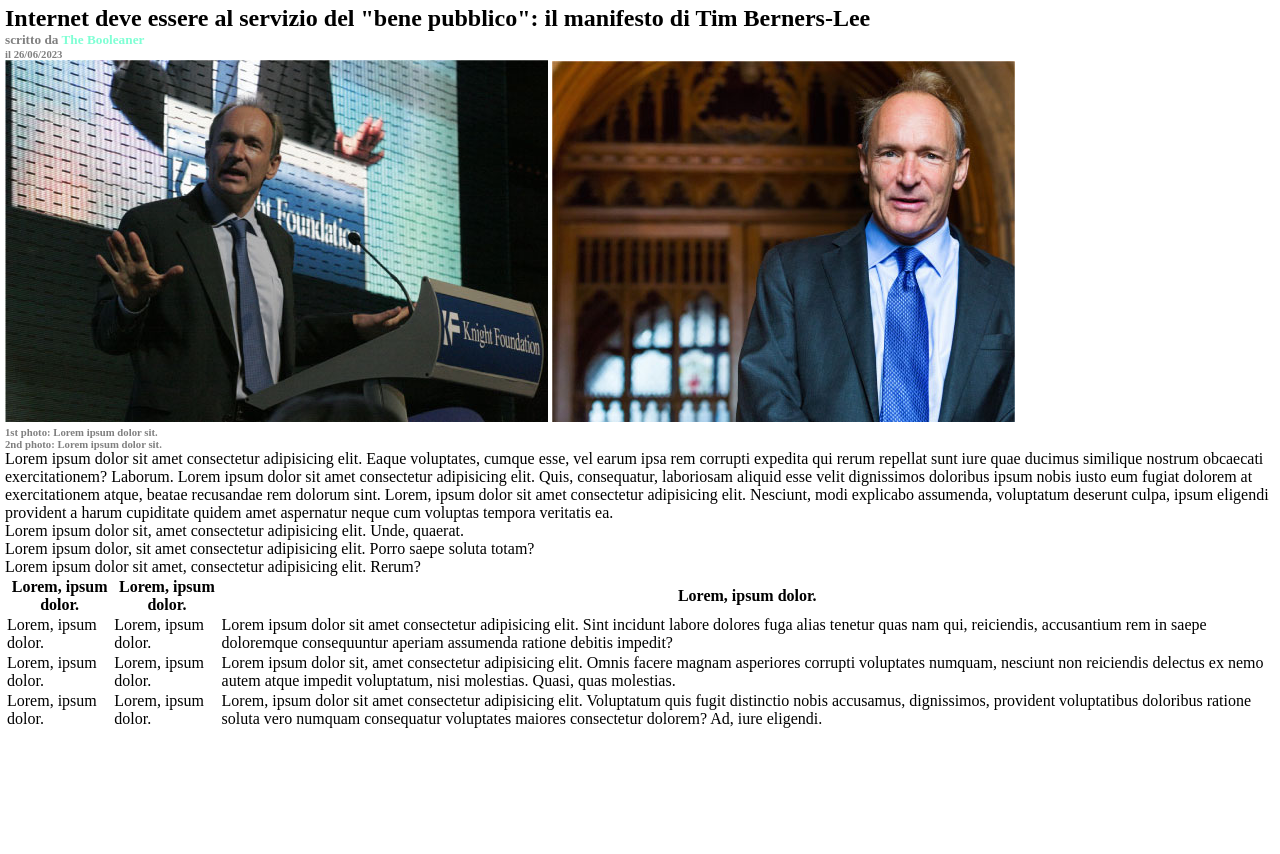
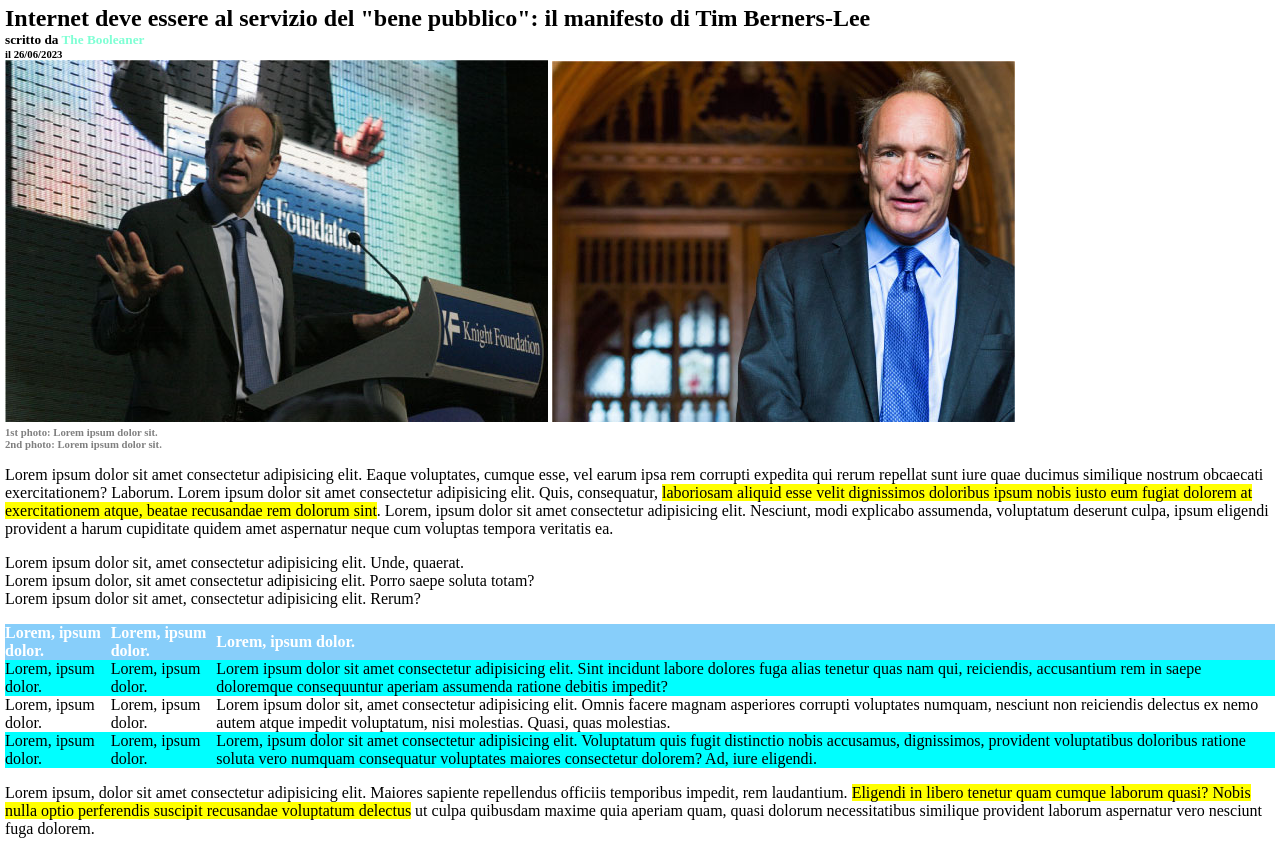
Before and after one commit to CarloFanelli/html-css-booleaner, a plain HTML site: page index.html in a window 1280 px wide. Shown: the part 89-943 px from the top of the page. Before the commit the page ends 824 px from the top, so only its background shows below. Drawn offline with Linux system fonts and the light colour scheme.

Commit message:
add last section
add last section of the article ad adjust the css

```diff
--- a/css/style.css
+++ b/css/style.css
@@ -19,15 +19,25 @@ header {
 }
 
 /*end header css*/
+
 main{
     margin: 5px;
 }
 
-article > h5 {
+.article-content > h5 {
     color: grey;
 }
-article > h6{
+.article-content > h6{
     color: grey;
+}
+.article-content > p{
+    margin-top: 1rem;
+    margin-bottom: 1rem;
+}
+
+.article-content > ul{
+    margin-top: 1rem;
+    margin-bottom:1rem;
 }
 
 .autore {
@@ -37,3 +47,26 @@ article > h6{
 .description{
     color: grey;
 }
+
+.evidence{
+    background-color: yellow;
+}
+
+table{
+    border-spacing: 0;
+    margin-top: 10px;
+    margin-bottom: 10px;
+
+}
+th{
+    background-color: lightskyblue;
+    color: white;
+    text-align: left;
+}
+
+.tr-odd{
+    background-color: aqua;
+}
+.tr-even{
+    background-color: white;
+}
--- a/index.html
+++ b/index.html
@@ -42,6 +42,7 @@
                     </h6>
 
                 </div>
+                <!--/photo-section-->
 
                 <div class="article-content">
 
@@ -93,7 +94,10 @@
                             </tr>
                         </tbody>
                     </table>
+                    <!--/table section-->
+                    <p>Lorem ipsum, dolor sit amet consectetur adipisicing elit. Maiores sapiente repellendus officiis temporibus impedit, rem laudantium. <span class="evidence">Eligendi in libero tenetur quam cumque laborum quasi? Nobis nulla optio perferendis suscipit recusandae voluptatum delectus</span> ut culpa quibusdam maxime quia aperiam quam, quasi dolorum necessitatibus similique provident laborum aspernatur vero nesciunt fuga dolorem.</p>
                 </div>
+                <!--/article-content-->
 
             </article>
 
```
